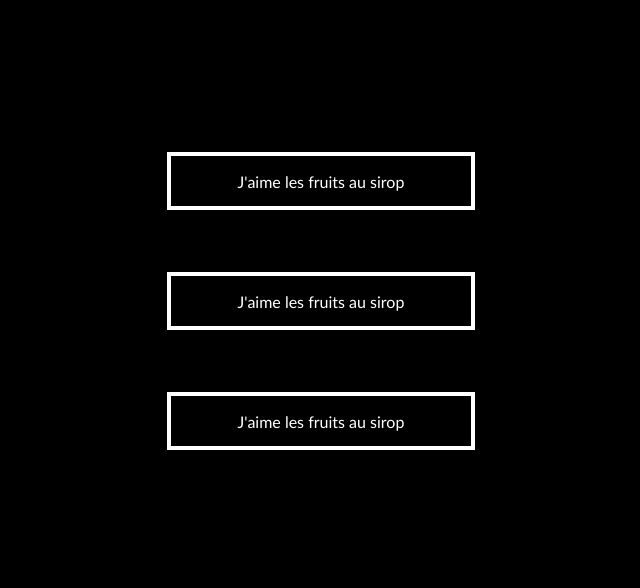
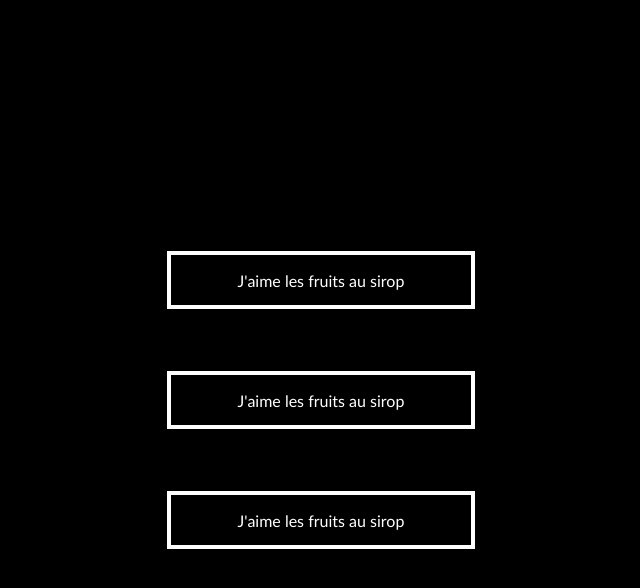
Before and after one commit to julouis/css-drill, a plain HTML site: page index.html in a window 1280 px wide. Shown: the whole page, without its empty margins (319-959 px from the left). Drawn offline with Linux system fonts and the light colour scheme.

Commit message:
center content

```diff
--- a/style.css
+++ b/style.css
@@ -1,15 +1,19 @@
 body {
     background-color: black;
-}
-
-main {
-    width: 350px;
-    margin: auto;
-    height: ;
     display: flex;
     flex-wrap: wrap;
     justify-content: center;
     align-items: center;
+    height: 98vh;
+}
+
+main {
+    display: flex;
+    flex-wrap: wrap;
+    justify-content: center;
+    align-items: center;
+    width: 350px;
+    margin: auto;
 }
 
 section {
@@ -28,10 +32,6 @@ p {
     height: 50px;
     border: 4px solid white;
     font-family: 'Gill Sans', 'Gill Sans MT', Calibri, 'Trebuchet MS', sans-serif;
-}
-
-.a1 {
-    margin-top: 8em;
 }
 
 .a1 p:hover {
```
